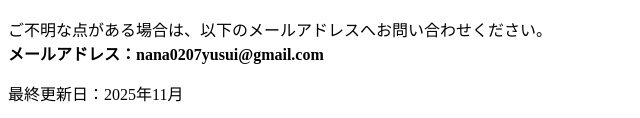
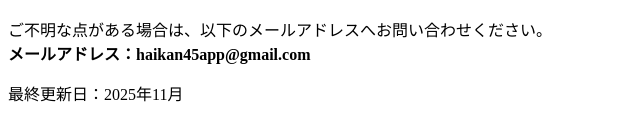
Before and after one commit to nana0207yusui-alt/privacy-policy, a plain HTML site: page privacy-policy.html in a window 1280 px wide. Shown: the part 1204-1322 px from the top of the page, 0-640 px from the left. Drawn offline with Linux system fonts and the light colour scheme.

Commit message:
Update privacy-policy.html

```diff
--- a/privacy-policy.html
+++ b/privacy-policy.html
@@ -79,7 +79,7 @@ AdMob は、ユーザーの興味に応じた広告配信のために、以下
 <p>
 ご不明な点がある場合は、以下のメールアドレスへお問い合わせください。
 <br>
-<strong>メールアドレス：nana0207yusui@gmail.com</strong>
+<strong>メールアドレス：haikan45app@gmail.com</strong>
 </p>
 
 <p>最終更新日：2025年11月</p>
```
